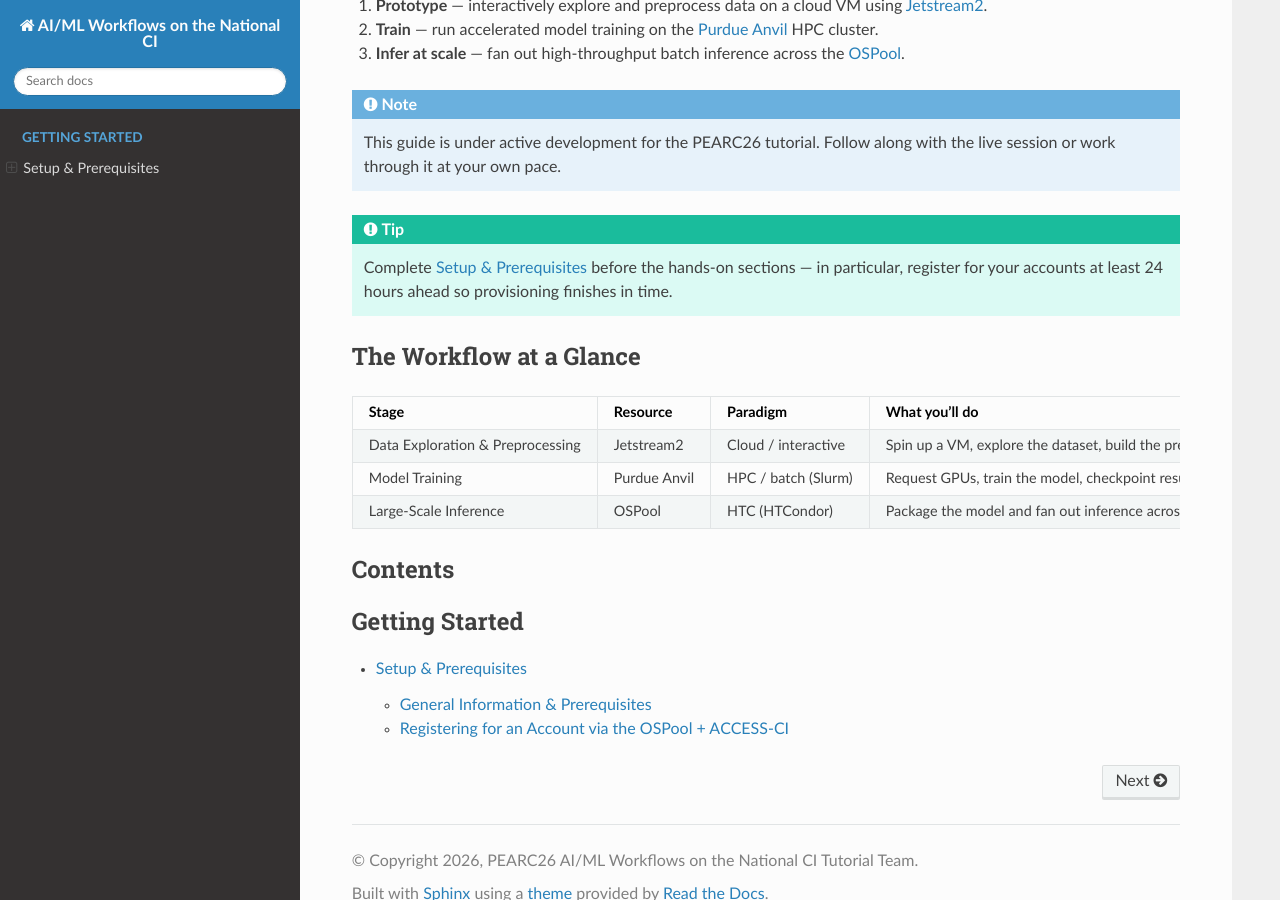
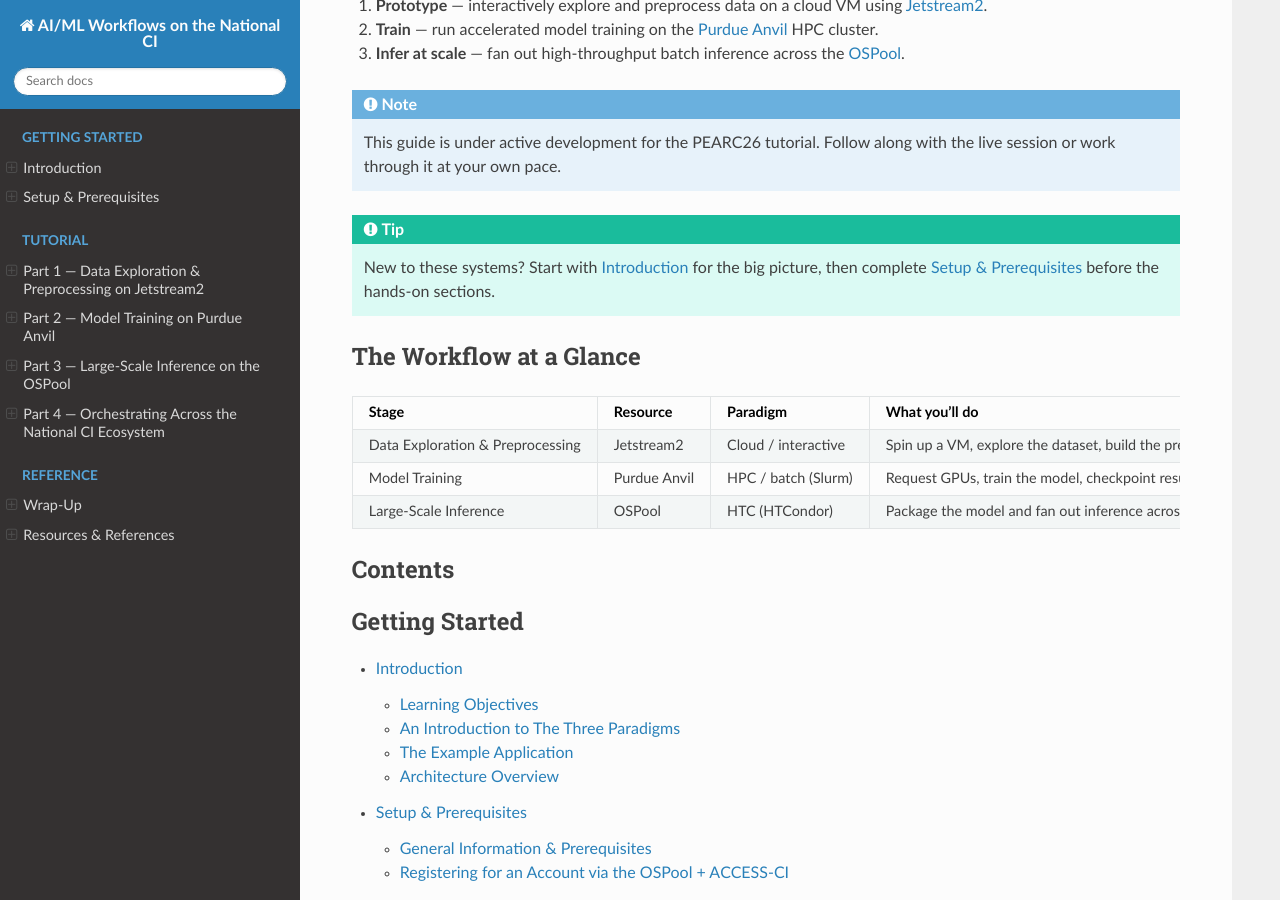
Before and after one commit to dmora127/PEARC26-AIML-on-National-CI, a Sphinx documentation site: the page built from docs/source/index.rst, in a window 1280 px wide and 900 px high, scrolled down 334 px. Built offline with Sphinx 7.4.7 and the Read the Docs theme 3.1.0, drawn with Linux system fonts in a browser that asks for light colours.

Commit message:
refactor documentation structure and update navigation for clarity

```diff
--- a/docs/source/conf.py
+++ b/docs/source/conf.py
@@ -32,19 +32,7 @@
 intersphinx_disabled_domains = ["std"]
 
 templates_path = ["_templates"]
-
-# Preview build: show only the landing page and the setup/ pages. To restore the
-# full guide, clear this list back to [] (and re-add the toctree entries in
-# index.rst plus the :doc: links that were flattened in setup/general-info.rst).
-exclude_patterns = [
-    "introduction.rst",
-    "wrap-up.rst",
-    "resources.rst",
-    "part1-jetstream2/**",
-    "part2-anvil/**",
-    "part3-ospool/**",
-    "part4-orchestrating-across-ci/**",
-]
+exclude_patterns = []
 
 # -- Options for HTML output -------------------------------------------------
 
--- a/docs/source/index.rst
+++ b/docs/source/index.rst
@@ -23,9 +23,8 @@
 
 .. tip::
 
-   Complete :doc:`setup/index` before the hands-on sections — in particular,
-   register for your accounts at least 24 hours ahead so provisioning finishes
-   in time.
+   New to these systems? Start with :doc:`introduction` for the big picture,
+   then complete :doc:`setup/index` before the hands-on sections.
 
 The Workflow at a Glance
 ------------------------
@@ -58,4 +57,23 @@
    :maxdepth: 2
    :caption: Getting Started
 
+   introduction
    setup/index
+
+.. toctree::
+   :maxdepth: 2
+   :caption: Tutorial
+   :hidden:
+
+   part1-jetstream2/index
+   part2-anvil/index
+   part3-ospool/index
+   part4-orchestrating-across-ci/index
+
+.. toctree::
+   :maxdepth: 1
+   :caption: Reference
+   :hidden:
+
+   wrap-up
+   resources
```
